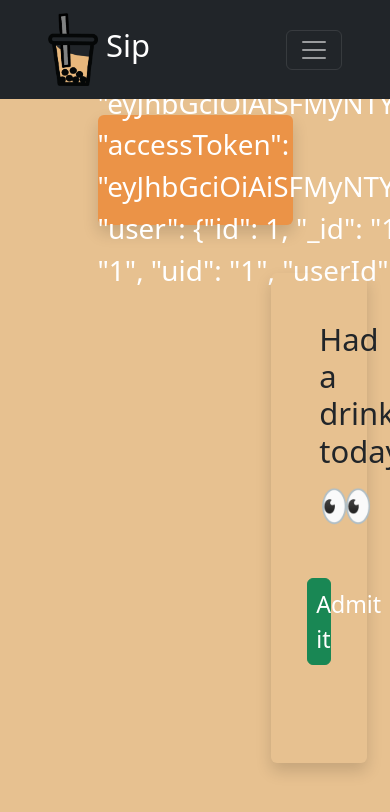
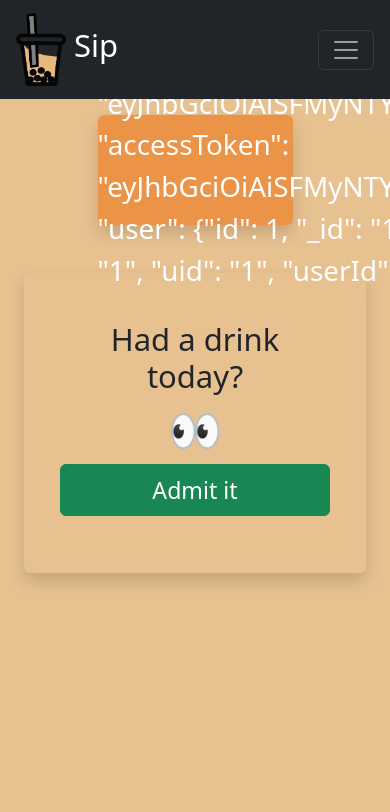
Before and after one commit to ZhnYng/sip-client, a React (Create React App) app: page /home in a window 390 px wide. Shown: the top 812 px of the page. Built offline with nearby package versions, Linux system fonts and the light colour scheme; no server answers; sample sign-in values are in the browser's storage.

Commit message:
Mobile friendly

```diff
--- a/src/components/Home/Statistics.js
+++ b/src/components/Home/Statistics.js
@@ -48,15 +48,17 @@ export default function Statistics(props){
       }
     }
   });
+  console.log(props.update)
 
   // Remove first render of chart because it is using default values
   React.useEffect(() => {
     myChart.destroy();
-  }, [])
+    console.log(props.update)
+  }, [props.update])
 
   return (
     <div className="col-11 shadow rounded px-5 py-4 mt-4">
-      <canvas id="myChart" style={{width: '100%', minWidth:'300px'}}></canvas>
+      <canvas id="myChart" style={{width: '100%', minWidth:'50px'}}></canvas>
     </div>
   )
 }
--- a/src/components/Home/Update.js
+++ b/src/components/Home/Update.js
@@ -13,6 +13,7 @@ export default function Update(props){
         if(res.data === "Successful"){
           setUpdateSuccessful(1)
           setTimeout(() => setUpdateSuccessful(2), 2000)
+          props.update(true);
         }else{
           setUpdateSuccessful(0)
         }
@@ -31,7 +32,7 @@ export default function Update(props){
         &#128064;
       </div>
       <div id={updateSuccessful == 1 ? "successAnimation" : updateSuccessful == 0 ? "failedAnimation" : "defaultAnimation"} className='row align-items-center'>
-        <Button variant="success" className="text-center p-2 my-5 fs-3"
+        <Button variant="success" className="text-center p-2 my-lg-5 my-2 fs-3"
         onClick={handleSubmit} id="submitButton">Admit it</Button>
         <svg id='submitButtonTick' xmlns="http://www.w3.org/2000/svg" width="50" height="50" fill="#198754" className="bi bi-check-circle-fill col-4" viewBox="0 0 16 16">
           <path d="M16 8A8 8 0 1 1 0 8a8 8 0 0 1 16 0zm-3.97-3.03a.75.75 0 0 0-1.08.022L7.477 9.417 5.384 7.323a.75.75 0 0 0-1.06 1.06L6.97 11.03a.75.75 0 0 0 1.079-.02l3.992-4.99a.75.75 0 0 0-.01-1.05z"/>
--- a/src/components/Nav.js
+++ b/src/components/Nav.js
@@ -7,8 +7,8 @@ import Brand from '../components/Brand'
 export default function NavigationBar(){
     return(
         <Navbar bg="dark" variant="dark" expand="lg"
-        className='fs-4 flex-grow-1 px-5'>
-            <Navbar.Brand href="/">
+        className='fs-4 flex-grow-1 px-lg-5 px-3'>
+            <Navbar.Brand href="/" className='m-0'>
                 <Brand/>
             </Navbar.Brand>
             <Navbar.Toggle aria-controls="basic-navbar-nav"/>
--- a/src/routes/Home.js
+++ b/src/routes/Home.js
@@ -11,6 +11,7 @@ export default function Home(){
 
   const [user, setUser] = React.useState("");
   const [userInfo, setUserInfo] = React.useState();
+  const [update, setUpdate] = React.useState(false);
 
   // Function to handle user info
   function handleUserInfo(userData){
@@ -44,16 +45,16 @@ export default function Home(){
     <div className="d-flex justify-content-center">
       <Header user={user}/>
     </div>
-    <div className="container-fluid row justify-content-center my-5">
-      <div className="col-5 d-flex flex-column align-items-center">
+    <div className="container-fluid row justify-content-center m-0 align-items-center my-5">
+      <div className="col-12 col-lg-5 d-flex flex-column align-items-center">
         {userInfo && <Goal user={user} userInfo={userInfo.goals}/>}
-        {userInfo && <Statistics user={user} userInfo={userInfo.drinksToday}/>}
+        {userInfo && <Statistics user={user} userInfo={userInfo.drinksToday} update={update}/>}
       </div>
-      <div className="col-3">
+      <div className="col-12 col-lg-3">
         {userInfo && <Calendar user={user} userInfo={userInfo.drinksToday}/>}
       </div>
-      <div className="col-3">
-        <Update user={user}/>
+      <div className="col-12 col-lg-3">
+        <Update user={user} update={setUpdate}/>
       </div>
     </div>
     </>
```
